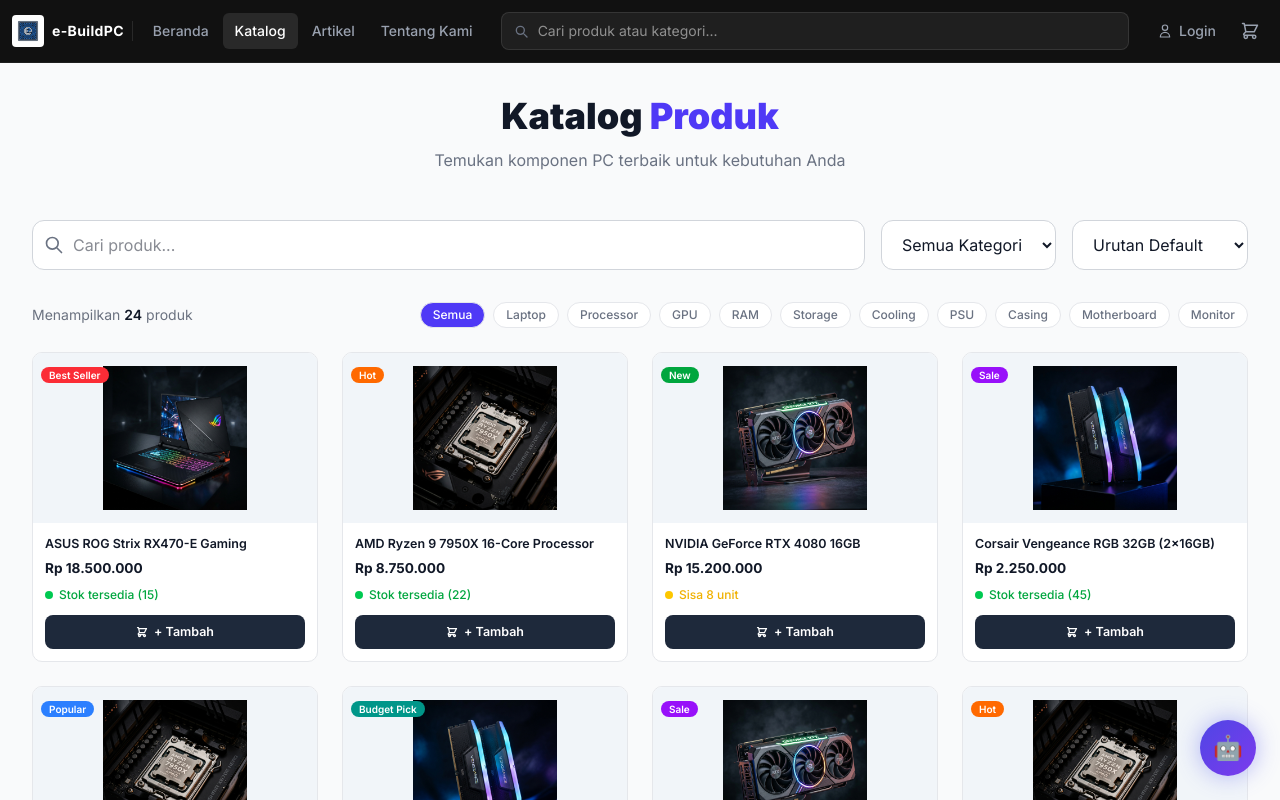
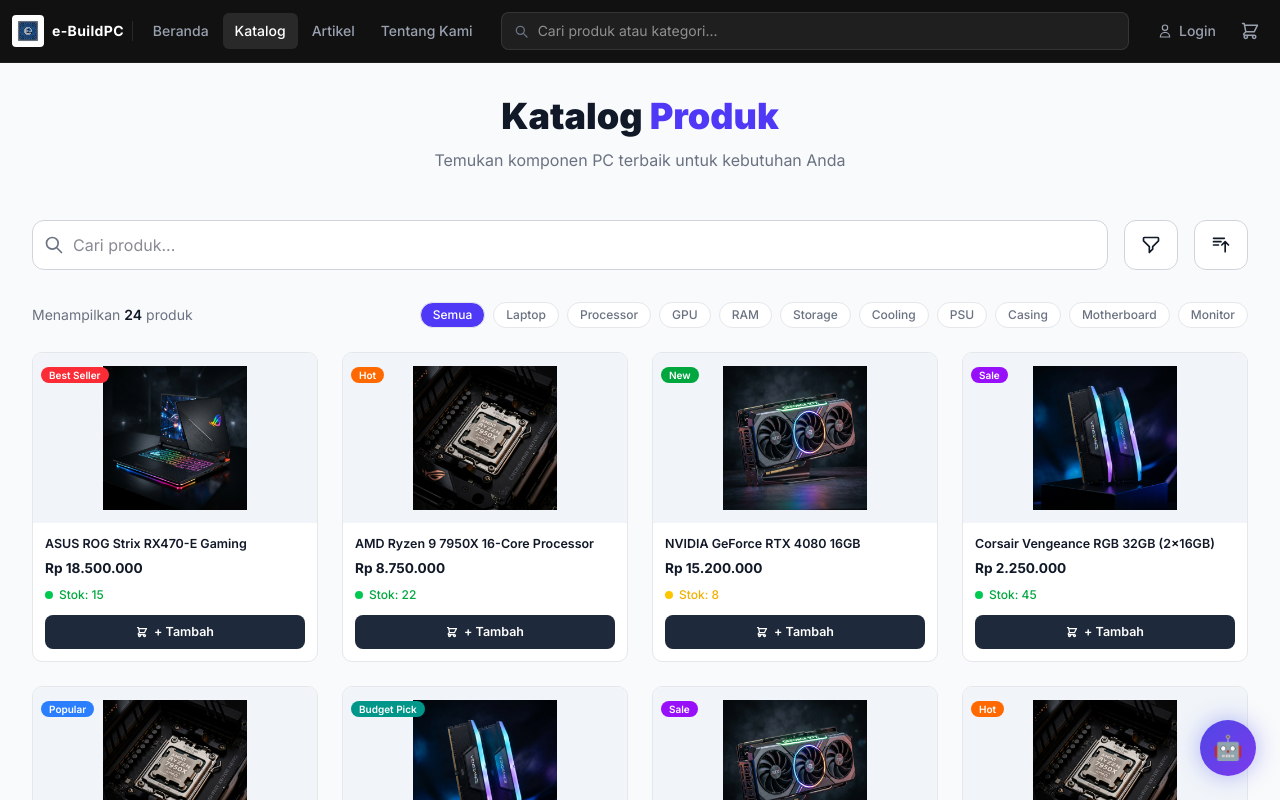
Before and after one commit to Fath10/pabwa3_ecommercepartpc, a Vue app: page /katalog in a window 1280 px wide. Shown: the top 800 px of the page. Built offline with nearby package versions, Linux system fonts and the light colour scheme.

Commit message:
feat(KatalogPage.vue): Mengubah UI filter menjadi icon-based dropdown.

```diff
--- a/src/components/ProductCard.vue
+++ b/src/components/ProductCard.vue
@@ -93,9 +93,8 @@
 // Stock computed helpers
 const stockLabel = computed(() => {
   const s = props.product.stock ?? 0
-  if (s === 0) return 'Stok habis'
-  if (s <= 10) return `Sisa ${s} unit`
-  return `Stok tersedia (${s})`
+  if (s === 0) return 'Stok: 0'
+  return `Stok: ${s}`
 })
 
 const stockDotClass = computed(() => {
--- a/src/views/KatalogPage.vue
+++ b/src/views/KatalogPage.vue
@@ -19,34 +19,47 @@
             type="text"
             placeholder="Cari produk..."
             id="search-input"
-            class="w-full pl-10 pr-4 py-3 rounded-xl outline-none transition-all"
+            class="w-full min-w-[320px] pl-10 pr-4 py-3 rounded-xl outline-none transition-all"
             style="background: #fff; border: 1px solid #d1d5db; color: #111827;"
           />
         </div>
 
-        <!-- Category Filter -->
-        <select
-          v-model="selectedCategory"
-          id="category-filter"
-          class="px-4 py-3 rounded-xl outline-none transition-all cursor-pointer"
+        <!-- Category Filter Button -->
+        <button
+          @click="showCategoryDropdown = !showCategoryDropdown"
+          class="relative px-4 py-3 rounded-xl outline-none transition-all cursor-pointer flex items-center gap-2"
           style="background: #fff; border: 1px solid #d1d5db; color: #111827;"
+          title="Filter Kategori"
         >
-          <option value="">Semua Kategori</option>
-          <option v-for="cat in categories" :key="cat" :value="cat">{{ cat }}</option>
-        </select>
+          <svg class="w-5 h-5" fill="none" viewBox="0 0 24 24" stroke="currentColor">
+            <path stroke-linecap="round" stroke-linejoin="round" stroke-width="2" d="M3 4a1 1 0 011-1h16a1 1 0 011 1v2.586a1 1 0 01-.293.707l-6.414 6.414a1 1 0 00-.293.707V17l-4 4v-6.586a1 1 0 00-.293-.707L3.293 7.293A1 1 0 013 6.586V4z" />
+          </svg>
+          <span v-if="selectedCategory" class="px-2 py-0.5 rounded-full text-xs font-semibold bg-indigo-100 text-indigo-700">{{ selectedCategory }}</span>
+          <!-- Dropdown -->
+          <div v-if="showCategoryDropdown" v-click-outside="() => showCategoryDropdown = false" class="absolute top-full left-0 mt-2 bg-white border border-gray-200 rounded-xl shadow-lg z-20 min-w-48 py-2">
+            <button @click="selectedCategory = ''; showCategoryDropdown = false" class="w-full text-left px-4 py-2 text-sm hover:bg-gray-50" :class="selectedCategory === '' ? 'text-indigo-600 font-semibold' : 'text-gray-700'">Semua Kategori</button>
+            <button v-for="cat in categories" :key="cat" @click="selectedCategory = cat; showCategoryDropdown = false" class="w-full text-left px-4 py-2 text-sm hover:bg-gray-50" :class="selectedCategory === cat ? 'text-indigo-600 font-semibold' : 'text-gray-700'">{{ cat }}</button>
+          </div>
+        </button>
 
-        <!-- Sort -->
-        <select
-          v-model="sortBy"
-          id="sort-filter"
-          class="px-4 py-3 rounded-xl outline-none transition-all cursor-pointer"
+        <!-- Sort Button -->
+        <button
+          @click="showSortDropdown = !showSortDropdown"
+          class="relative px-4 py-3 rounded-xl outline-none transition-all cursor-pointer flex items-center gap-2"
           style="background: #fff; border: 1px solid #d1d5db; color: #111827;"
+          title="Urutkan"
         >
-          <option value="default">Urutan Default</option>
-          <option value="price-asc">Harga Terendah</option>
-          <option value="price-desc">Harga Tertinggi</option>
-          <option value="rating">Rating Tertinggi</option>
-        </select>
+          <svg class="w-5 h-5" fill="none" viewBox="0 0 24 24" stroke="currentColor">
+            <path stroke-linecap="round" stroke-linejoin="round" stroke-width="2" d="M3 4h13M3 8h9m-9 4h6m4 0l4-4m0 0l4 4m-4-4v12" />
+          </svg>
+          <!-- Dropdown -->
+          <div v-if="showSortDropdown" v-click-outside="() => showSortDropdown = false" class="absolute top-full right-0 mt-2 bg-white border border-gray-200 rounded-xl shadow-lg z-20 min-w-44 py-2">
+            <button @click="sortBy = 'default'; showSortDropdown = false" class="w-full text-left px-4 py-2 text-sm hover:bg-gray-50" :class="sortBy === 'default' ? 'text-indigo-600 font-semibold' : 'text-gray-700'">Default</button>
+            <button @click="sortBy = 'price-asc'; showSortDropdown = false" class="w-full text-left px-4 py-2 text-sm hover:bg-gray-50" :class="sortBy === 'price-asc' ? 'text-indigo-600 font-semibold' : 'text-gray-700'">Harga Terendah</button>
+            <button @click="sortBy = 'price-desc'; showSortDropdown = false" class="w-full text-left px-4 py-2 text-sm hover:bg-gray-50" :class="sortBy === 'price-desc' ? 'text-indigo-600 font-semibold' : 'text-gray-700'">Harga Tertinggi</button>
+            <button @click="sortBy = 'rating'; showSortDropdown = false" class="w-full text-left px-4 py-2 text-sm hover:bg-gray-50" :class="sortBy === 'rating' ? 'text-indigo-600 font-semibold' : 'text-gray-700'">Rating Tertinggi</button>
+          </div>
+        </button>
       </div>
 
       <!-- Results count -->
@@ -159,6 +172,8 @@
 const selectedCategory = ref('')
 const sortBy = ref('default')
 const currentPage = ref(1)
+const showCategoryDropdown = ref(false)
+const showSortDropdown = ref(false)
 const PRODUCTS_PER_PAGE = 12
 
 const categories = [...new Set(products.map(p => p.category))]
```
